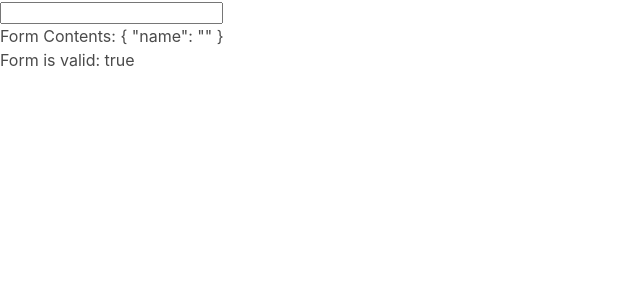
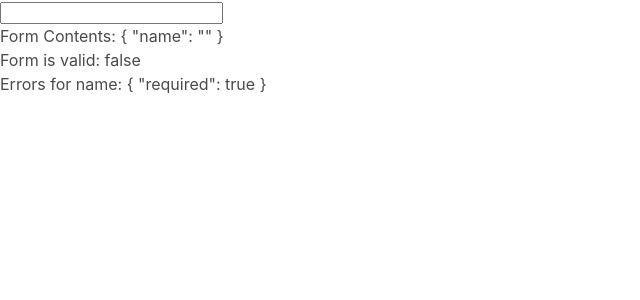
Before and after one commit to RaistlinD2x-Dev/angular-credit-card, an Angular app: page / in a window 1280 px wide. Shown: the top 300 px of the page, without its empty margins (0-640 px from the left). Built offline with nearby package versions, Linux system fonts and the light colour scheme.

Commit message:
setup validation and debugging

```diff
--- a/src/app/card-form/card-form.component.html
+++ b/src/app/card-form/card-form.component.html
@@ -7,3 +7,4 @@
 <!--  debugging code for form control  -->
 <div>Form Contents: {{ cardForm.value | json }}</div>
 <div>Form is valid: {{ cardForm.valid }}</div>
+<div>Errors for name: {{ cardForm.controls.name.errors | json }}</div>
--- a/src/app/card-form/card-form.component.ts
+++ b/src/app/card-form/card-form.component.ts
@@ -1,5 +1,5 @@
 import { Component, OnInit } from '@angular/core';
-import { FormGroup, FormControl } from '@angular/forms';
+import { FormGroup, FormControl, Validators } from '@angular/forms';
 
 
 @Component({
@@ -9,7 +9,10 @@ import { FormGroup, FormControl } from '@angular/forms';
 })
 export class CardFormComponent implements OnInit {
   cardForm = new FormGroup({
-    name: new FormControl('')
+    name: new FormControl('', [
+      Validators.required,
+      Validators.minLength(3),
+    ])
   });
 
   constructor() { }
```
